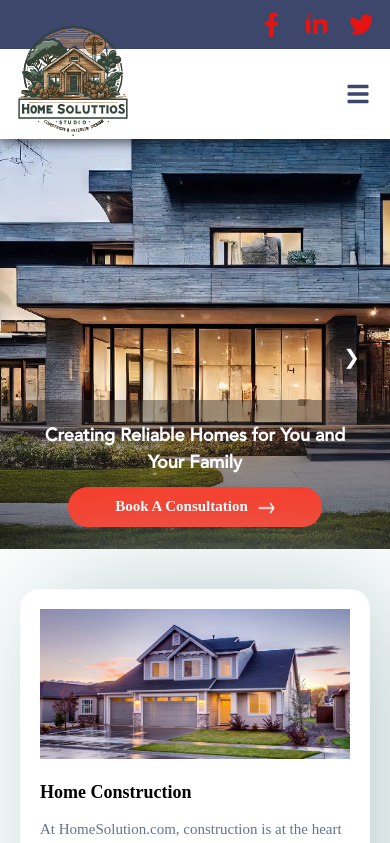
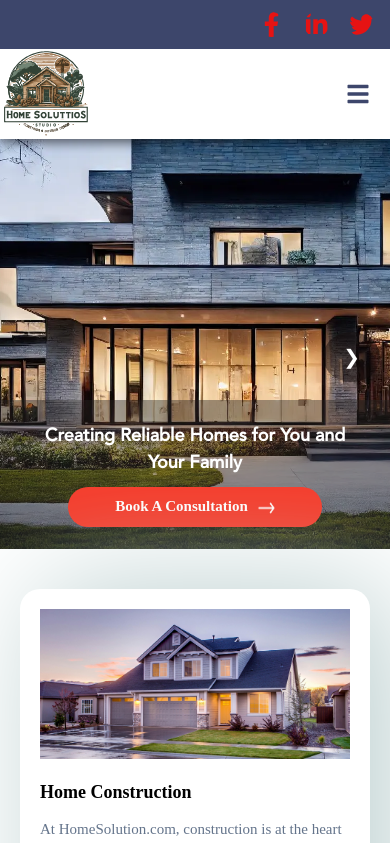
Before and after one commit to ChinmayaKumarJagadev/HomeSolution, a Next.js app: page /about in a window 390 px wide. Shown: the top 843 px of the page. Built offline with nearby package versions, Linux system fonts and the light colour scheme; a web font is replaced by a local one.

Commit message:
fix new changes

```diff
--- a/src/styles/header.module.css
+++ b/src/styles/header.module.css
@@ -183,10 +183,10 @@
 
   .website_logo{
     position: absolute;
-    top: 5px;
-    height: 150px;
-    width: 150px;
-    left: 0;
+    top: 35px;
+    height: 115px;
+    width: 115px;
+    left: -10px;
   }
   .navbar {
     padding: 0px 20px;
```
